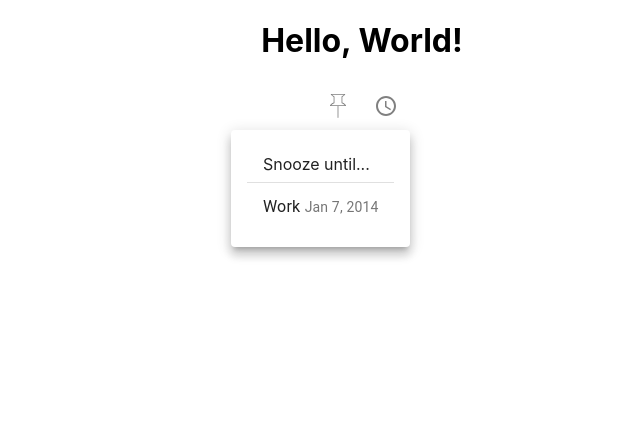
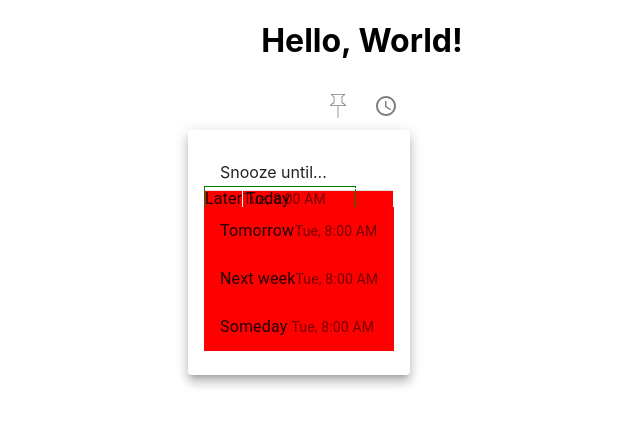
Before and after one commit to thavythach/OutBox, a React (Create React App) app in the folder outbox/: page / in a window 1280 px wide. Both pictures are taken after a click on the button 664 px from the left and 105 px from the top of the page. Shown: the top 426 px of the page, without its empty margins (278-918 px from the left). Built offline with nearby package versions, Linux system fonts and the light colour scheme.

Commit message:
(#9) good enough to snooze

```diff
--- a/outbox/src/components/snoozeaction/snoozeaction.component.jsx
+++ b/outbox/src/components/snoozeaction/snoozeaction.component.jsx
@@ -2,17 +2,19 @@ import React from 'react';
 import AccessTimeIcon from '@material-ui/icons/AccessTime';
 import IconButton from '@material-ui/core/IconButton';
 import Popover from '@material-ui/core/Popover';
-import { makeStyles, withStyles } from '@material-ui/core/styles';
-import Typography from '@material-ui/core/Typography';
+import { withStyles } from '@material-ui/core/styles';
 import PropTypes from 'prop-types';
 import Divider from '@material-ui/core/Divider';
 import List from '@material-ui/core/List';
 import ListItem from '@material-ui/core/ListItem';
 import ListItemText from '@material-ui/core/ListItemText';
 
+import './snoozeaction.styles.css';
+
 const styles = theme => ({
     typography: {
-        padding: theme.spacing(2),
+        padding: theme.spacing(3, 2),
+        maxWidth: 360
     },
 });
 
@@ -76,8 +78,24 @@ class SnoozeAction extends React.Component {
                     <List className={classes.typography}>
                         <ListItem>Snooze until...</ListItem>
                         <Divider/>
-                        <ListItem>
-                            <ListItemText primary="Work"/>&nbsp;<ListItemText secondary="Jan 7, 2014" />
+
+                        <ListItem className="SnoozeDateTime">
+                            <ListItemText className="left" primary="Later Today"/>
+                            <ListItemText className="right" secondary="Tue, 8:00 AM"/>
+                        </ListItem>
+                        <ListItem className="SnoozeDateTime">
+                            <ListItemText className="SnoozeTimeRight" primary="Tomorrow"/>
+                            <ListItemText className="SnoozeTimeLeft"  secondary="Tue, 8:00 AM"/>
+                            <ListItemText className="Snooze"/>
+                        </ListItem>
+                        <ListItem className="SnoozeDateTime">
+                            <ListItemText className="SnoozeTimeRight" primary="Next week"/>
+                            <ListItemText className="SnoozeTimeLeft"  secondary="Tue, 8:00 AM"/>
+
+                        </ListItem>
+                        <ListItem className="SnoozeDateTime">
+                            <ListItemText className="SnoozeTimeRight" primary="Someday"/>
+                            <ListItemText className="SnoozeTimeLeft"  secondary="Tue, 8:00 AM"/>
                         </ListItem>
                     </List>
                 </Popover>
--- a/outbox/src/components/snoozeaction/snoozeaction.styles.css
+++ b/outbox/src/components/snoozeaction/snoozeaction.styles.css
@@ -0,0 +1,34 @@
+.SnoozeDateTime {
+    /* background-color: blue; */
+    /* clear: both; */
+    width:200px;
+    background-color:red;
+    margin:0 auto;
+    position:relative
+}
+
+.right {
+    width:150px;
+    border:1px solid white;
+    position:absolute;
+    right:0
+}
+.left {
+  width:150px;
+  border:1px solid green;
+  position:absolute;
+  left: 0;
+}
+
+.SnoozeTimeRight {
+    float: right !important;
+}
+
+.SnoozeTimeLeft {
+    float: left !important;
+    /* padding-left: 80px; */
+}
+
+.Snooze {
+    position: fixed;
+}
```
